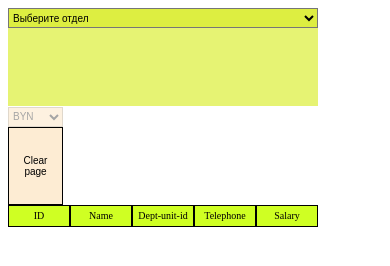
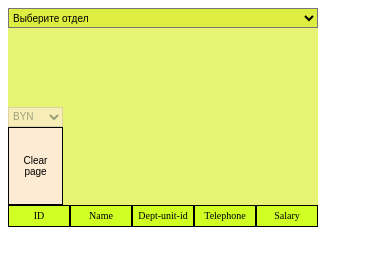
Before and after one commit to mexell96/js-lesson-16, a plain HTML site: page index.html in a window 390 px wide. Shown: the top 266 px of the page. Drawn offline with Linux system fonts and the light colour scheme; no server answers.

Commit message:
Update style.css

```diff
--- a/css/style.css
+++ b/css/style.css
@@ -83,7 +83,7 @@ table {
     display: flex;
     flex-direction: row;
 }
-#left_right {
+#left-right {
     display: flex;
     flex-direction: column;
     background-color: rgba(217, 236, 38, 0.644);
@@ -191,7 +191,8 @@ table {
         display: flex;
         flex-direction: column;
     }
-    #left_right {
+    #left-right {
         width: 310px;
+        background-color: rgba(217, 236, 38, 0.644);
     }
 }
```
